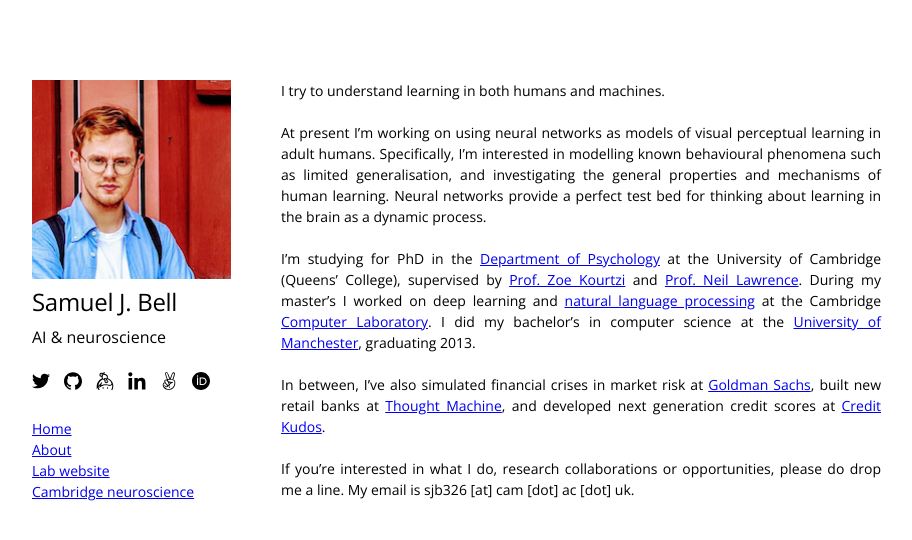
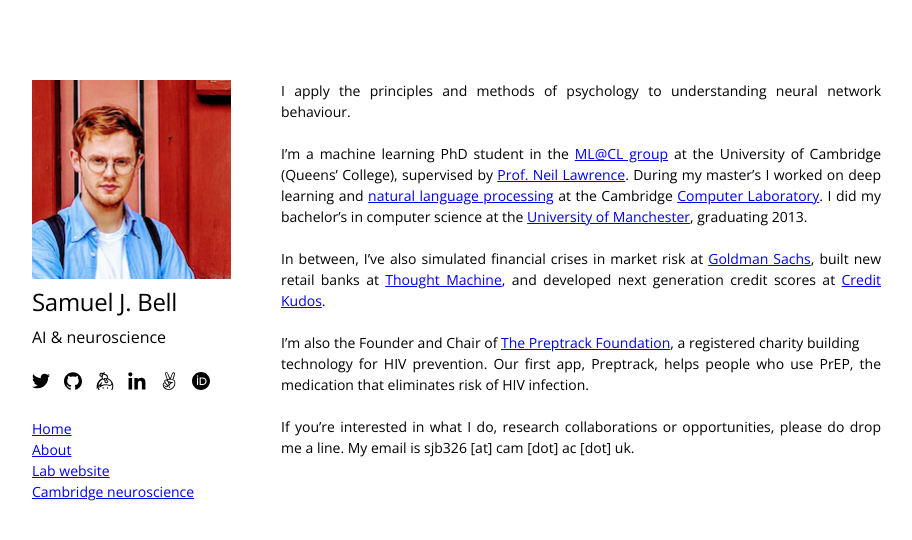
Before and after one commit to samueljamesbell/samueljamesbell.github.io, a Jekyll site: the page built from about.md, in a window 1280 px wide. Shown: the top 540 px of the page, without its empty margins (68-980 px from the left). Built offline with Jekyll 4.4.1, drawn with Linux system fonts in a browser that asks for light colours.

Commit message:
Update about page

```diff
--- a/about.md
+++ b/about.md
@@ -3,16 +3,9 @@ layout: default
 title: About
 ---
 
-I try to understand learning in both humans and machines.
+I apply the principles and methods of psychology to understanding neural network behaviour.
 
-At present I'm working on using neural networks as models of visual
-perceptual learning in adult humans. Specifically, I'm interested in modelling
-known behavioural phenomena such as limited generalisation, and investigating
-the general properties and mechanisms of human learning. Neural networks provide a perfect
-test bed for thinking about learning in the brain as a dynamic process.
-
-I'm studying for PhD in the [Department of Psychology](https://www.psychol.cam.ac.uk/) at the University of Cambridge (Queens' College),
-supervised by [Prof. Zoe Kourtzi](https://www.neuroscience.cam.ac.uk/directory/profile.php?zkourtzi) and [Prof. Neil Lawrence](https://inverseprobability.com/). During my master's I worked on deep learning and [natural language processing](https://www.cl.cam.ac.uk/research/nl/) at the Cambridge [Computer
+I'm a machine learning PhD student in the [ML@CL group](https://mlatcl.github.io/) at the University of Cambridge (Queens' College), supervised by [Prof. Neil Lawrence](https://inverseprobability.com/). During my master's I worked on deep learning and [natural language processing](https://www.cl.cam.ac.uk/research/nl/) at the Cambridge [Computer
 Laboratory](https://www.cl.cam.ac.uk/). I did my bachelor's in computer science at the [University of
 Manchester](https://www.cs.manchester.ac.uk/), graduating 2013.
 
@@ -21,6 +14,10 @@ Sachs](https://www.goldmansachs.com), built new
 retail banks at [Thought Machine](https://www.thoughtmachine.net/), and developed next generation credit
 scores at [Credit Kudos](https://creditkudos.com/).
 
+I'm also the Founder and Chair of [The Preptrack Foundation](https://preptrack.co.uk), a registered charity building
+technology for HIV prevention. Our first app, Preptrack, helps people who use
+PrEP, the medication that eliminates risk of HIV infection.
+
 If you're interested in what I do, research collaborations or
 opportunities, please do drop me a line. My email is sjb326 [at] cam
 [dot] ac [dot] uk.
```
